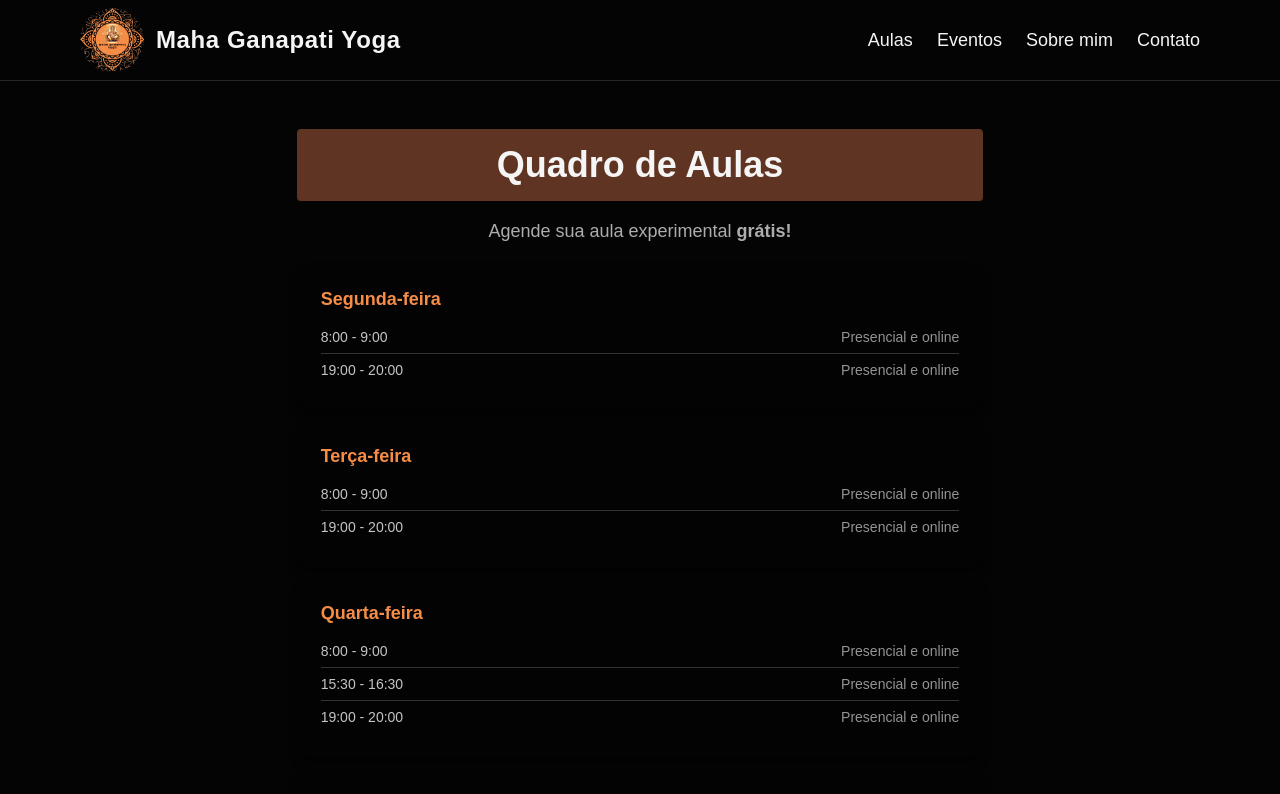
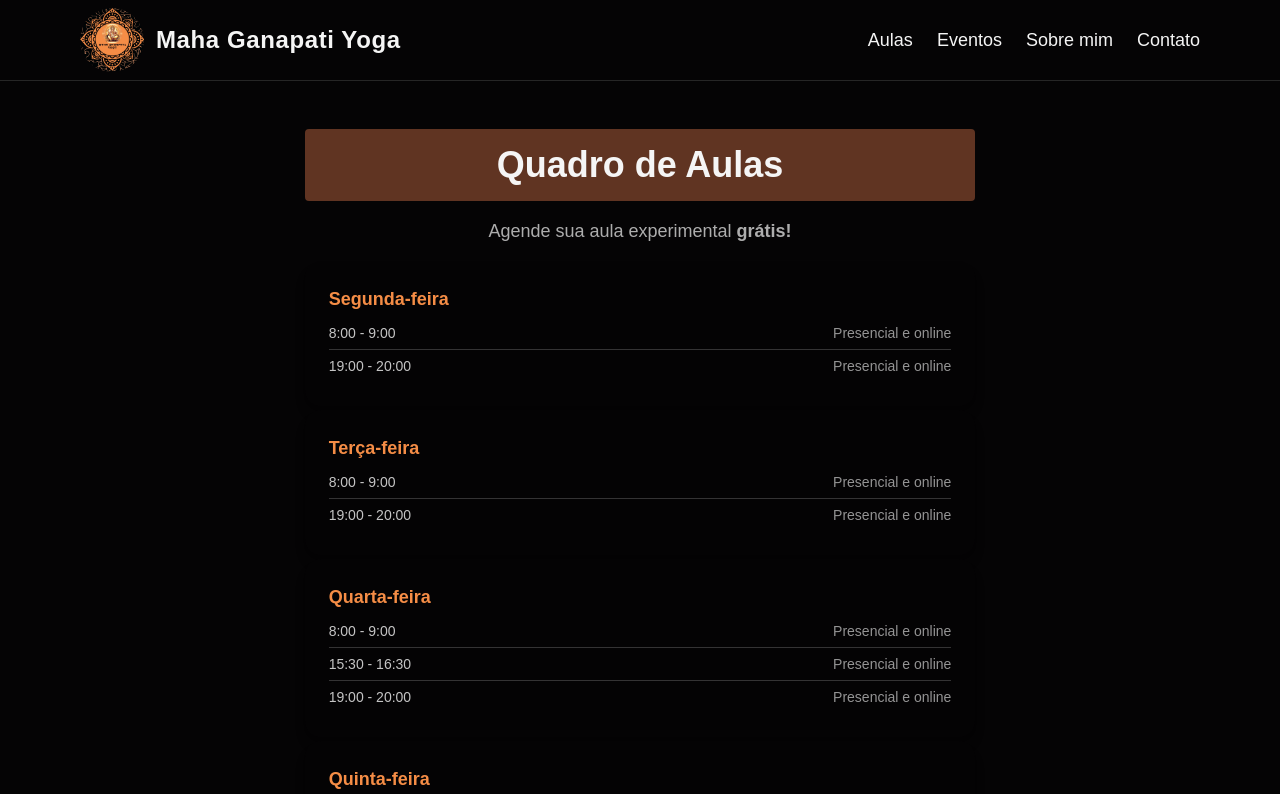
Before and after one commit to saraccmululo/maha-ganapati-yoga-website, a Next.js app: page /schedule in a window 1280 px wide. Shown: the top 794 px of the page. Built offline with nearby package versions, Linux system fonts and the light colour scheme.

Commit message:
Change text wording on homepage and styling space on schedule page

```diff
--- a/app/page.tsx
+++ b/app/page.tsx
@@ -86,7 +86,7 @@ export default function HomePage() {
         </section>
         <div className="flex flex-col justify-center mb-8">
           <p className="inline-block bg-primary/10 text-primary px-4 py-2 rounded-t-lg text-md md:text-xl font-medium">
-            Aulas físicas e online.
+            Aulas presenciais e online.
           </p>
           <p className="inline-block bg-primary/10 text-primary px-4 py-2 rounded-b-lg text-md md:text-xl font-medium">
             Marque sua aula experimental grátis!
--- a/app/schedule/page.tsx
+++ b/app/schedule/page.tsx
@@ -6,8 +6,8 @@ export default function SchedulePage() {
     <main className="flex flex-col bg-background text-foreground min-h-screen">
       <section className="max-w-4xl mx-auto px-4 py-8 md:py-12">
         {/* Page Title */}
-        <div className="flex flex-col items-center justify-center px-26 py-2 md:px-50 md:py-4 bg-secondary rounded">
-          <h1 className="text-lg md:text-4xl font-bold text-center">
+        <div className="flex flex-col items-center justify-center px-24 py-2 md:px-48 md:py-4 bg-secondary rounded">
+          <h1 className="text-lg md:text-4xl font-bold text-center whitespace-nowrap">
             Quadro de Aulas
           </h1>
         </div>
--- a/components/Schedule.tsx
+++ b/components/Schedule.tsx
@@ -38,13 +38,13 @@ export default function Schedule() {
         <span className="font-semibold">grátis!</span>
       </p>
 
-      <div className="md:space-y-2 w-full">
+      <div className="md:space-y-1 w-full">
         {classes.map((day) => (
           <div
             key={day.day}
             className="bg-(--background)/90 p-6 rounded-2xl shadow-lg hover:shadow-2xl transition-shadow duration-300 w-full"
           >
-            <h3 className="text-sm md:text-lg font-semibold md:mb-2 text-primary">
+            <h3 className="text-sm md:text-lg font-semibold mb-0 md:mb-1 text-primary">
               {day.day}
             </h3>
 
```
